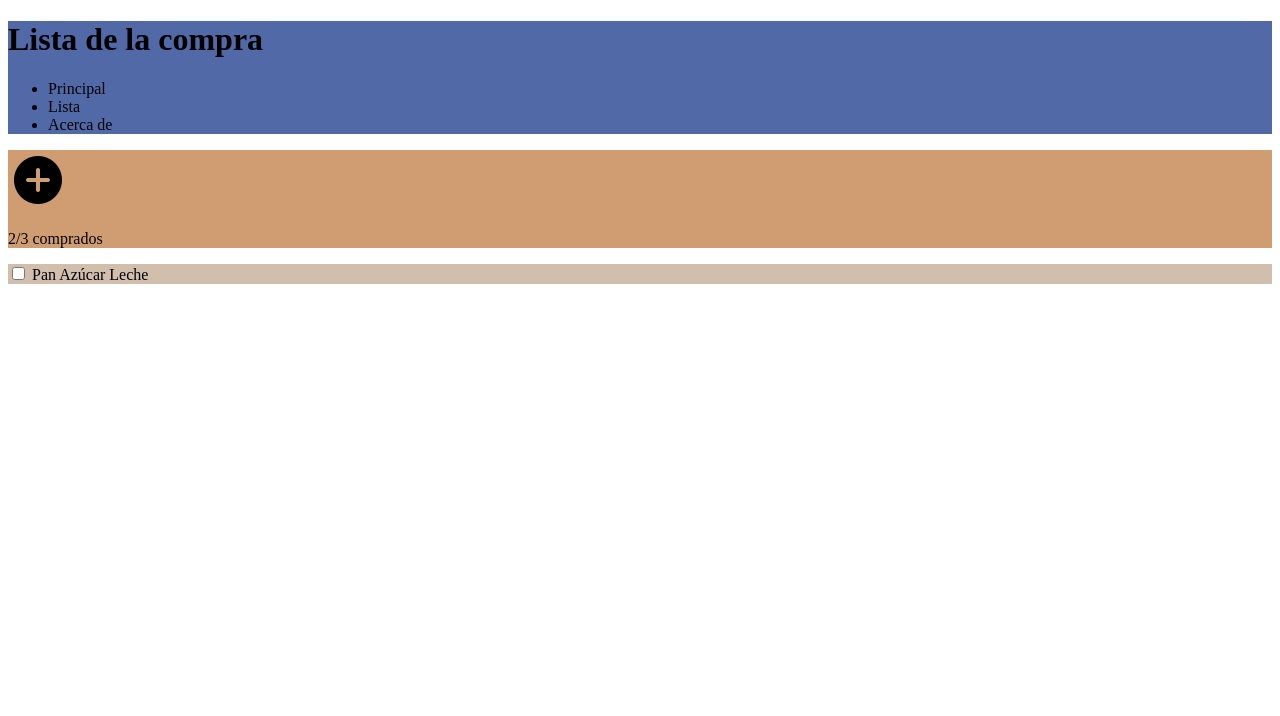
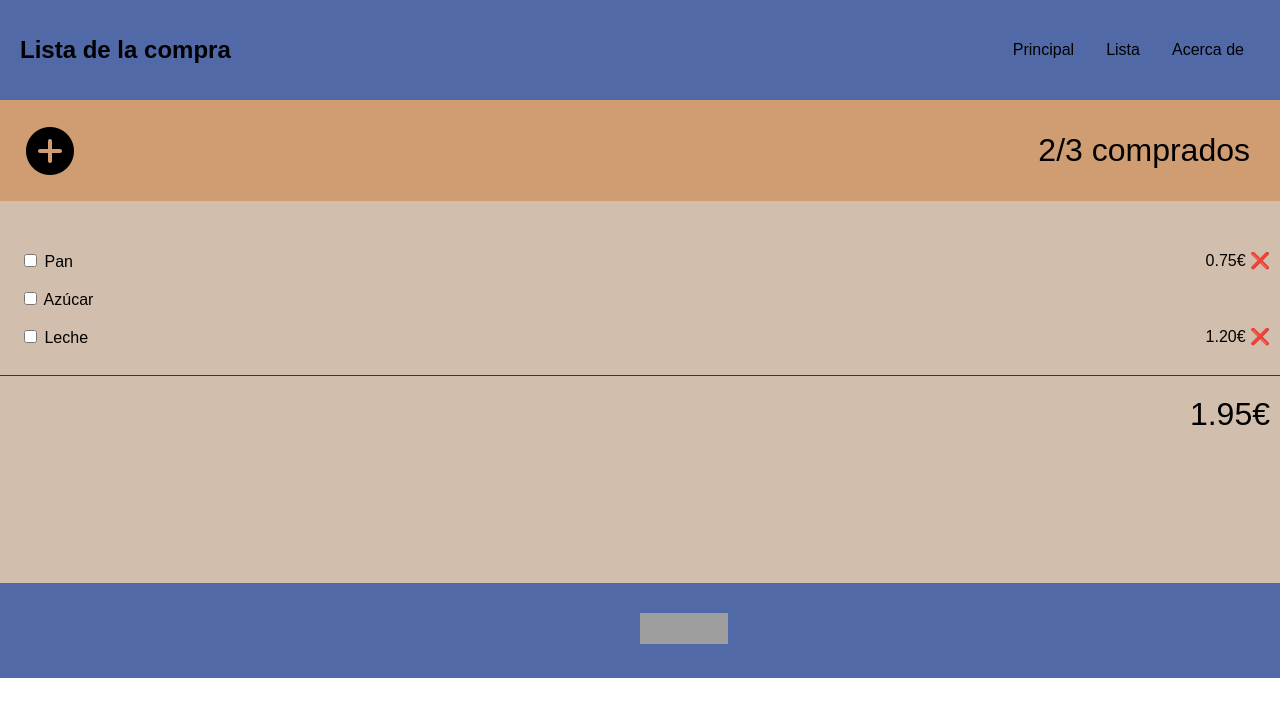
Before and after one commit to mireyachaparro/202210-W1CH3-mireya-chaparro, a website: page index.html in a window 1280 px wide. Drawn offline with Linux system fonts and the light colour scheme; grey boxes are pictures that could not be loaded.

Commit message:
Update style

```diff
--- a/index.html
+++ b/index.html
@@ -12,13 +12,15 @@
     </head>
     <body>
         <header>
-            <h1>Lista de la compra</h1>
             <nav>
-                <ul>
-                    <li>Principal</li>
-                    <li>Lista</li>
-                    <li>Acerca de</li>
-                </ul>
+                <div><h1>Lista de la compra</h1></div>
+                <div>
+                    <ul>
+                        <li>Principal</li>
+                        <li>Lista</li>
+                        <li>Acerca de</li>
+                    </ul>
+                </div>
             </nav>
         </header>
         <section>
@@ -26,10 +28,26 @@
             <p>2/3 comprados</p>
         </section>
         <form>
-            <input type="checkbox" name="comida" id="comida" required />
-            <label for="comida">Pan</label>
+            <input type="checkbox" name="comida" id="comida" />
+            <label for="comida">Pan</label
+            ><label for="comida" class="precio">0.75€ ❌</label><br /><br />
+            <input type="checkbox" name="comida" id="comida" />
             <label for="comida">Azúcar</label>
+            <br /><br />
+            <input type="checkbox" name="comida" id="comida" />
             <label for="comida">Leche</label>
+            <label for="comida" class="precio">1.20€ ❌</label><br /><br />
         </form>
+        <div></div>
+        <div class="total">1.95€</div>
+        <div class="logo">
+            <a href="http://jigsaw.w3.org/css-validator/check/referer">
+                <img
+                    style="border: 0; width: 88px; height: 31px"
+                    src="http://jigsaw.w3.org/css-validator/images/vcss"
+                    alt="¡CSS Válido!"
+                />
+            </a>
+        </div>
     </body>
 </html>
--- a/style.css
+++ b/style.css
@@ -1,11 +1,73 @@
+body {
+    font-family: arial;
+    margin: 0;
+}
+
 header {
     background-color: #5169a7;
 }
 
+nav {
+    display: flex;
+    justify-content: space-between;
+    align-items: center;
+    margin: 0 20px;
+    height: 100px;
+}
+
 section {
     background-color: #d09d72;
+    display: flex;
+    align-items: center;
+    justify-content: space-between;
+    padding: 0 30px 0 20px;
 }
 
 form {
     background-color: #d1bead;
+    padding: 50px 10px 10px 20px;
 }
+
+ul {
+    list-style-type: none;
+    margin: 0;
+    padding: 0;
+    overflow: hidden;
+    display: flex;
+    justify-content: flex-end;
+}
+
+li {
+    float: right;
+    padding: 14px 16px;
+}
+
+h1 {
+    float: left;
+}
+
+p {
+    float: right;
+    font-size: 2rem;
+}
+
+.precio {
+    float: right;
+}
+div:empty {
+    background-color: purple;
+    height: 1px;
+}
+
+.total {
+    background-color: #d1bead;
+    display: flex;
+    justify-content: flex-end;
+    padding: 20px 10px 150px 0;
+    font-size: 2rem;
+}
+
+.logo {
+    background-color: #5169a7;
+    padding: 30px 50%;
+}
```
